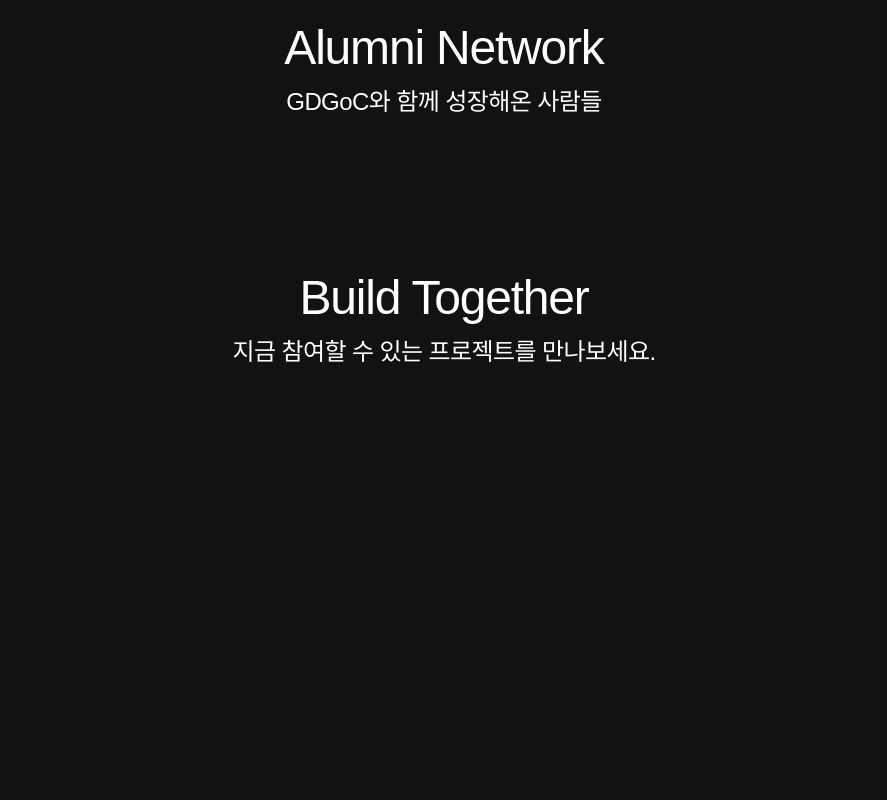
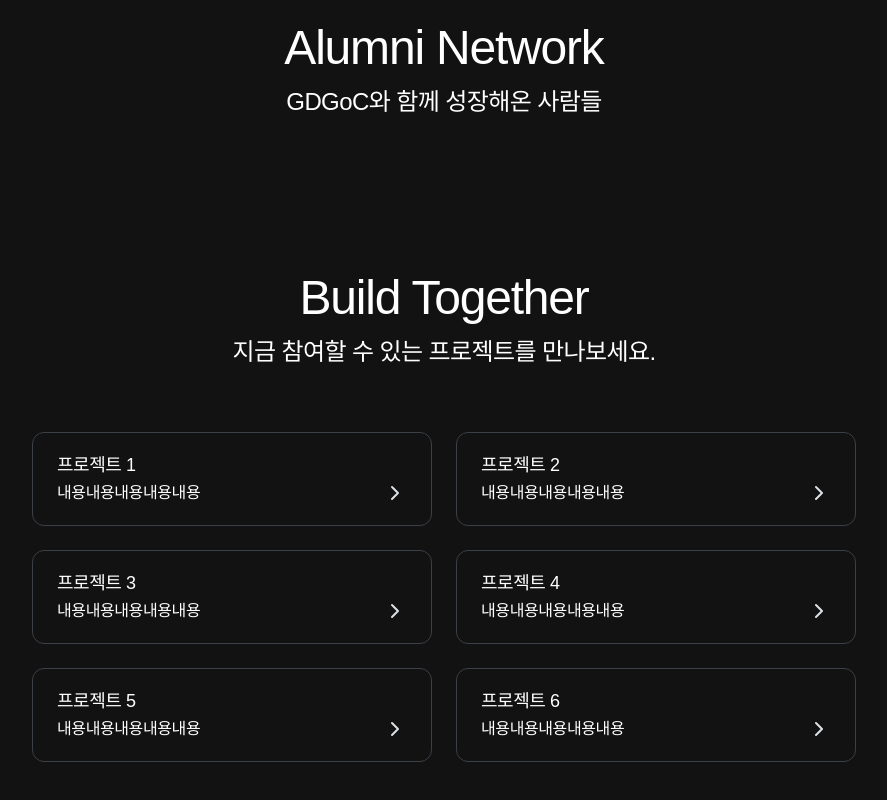
Before and after one commit to GDGoC-member-project/client, a React (Vite) app: page / in a window 1280 px wide. Shown: the part 982-1782 px from the top of the page, without its empty margins (196-1083 px from the left). Before the commit the page ends 1350 px from the top, so only its background shows below. Built offline with nearby package versions, Linux system fonts and the light colour scheme; a web font is replaced by a local one.

Commit message:
feat: add open project previews in build together section (#1)

```diff
--- /dev/null
+++ b/src/components/ExpandableCard/CardHeader.tsx
@@ -0,0 +1,28 @@
+import { ChevronRight } from "lucide-react";
+import type { ExpandableCardProps } from "./types";
+
+export function CardHeader({ title, description, expanded }: ExpandableCardProps) {
+    return (
+        <div className="flex items-end justify-between gap-1">
+            <div className="flex items-center gap-1.5">
+                <div className="flex flex-col gap-1">
+                    {title && <h2 className="truncate font-body02-medium">{title}</h2>}
+                    {description && <p className="font-body03-medium">{description}</p>}
+                </div>
+            </div>
+
+            <button
+                type="button"
+                aria-expanded={!!expanded}
+                aria-label={expanded ? "Collapse" : "Expand"}
+                className="grid rounded-md place-items-center"
+            >
+                <ChevronRight
+                    className={`size-6 text-grey-200 transition-transform ${
+                        expanded ? "rotate-90" : "rotate-0"
+                    }`}
+                />
+            </button>
+        </div>
+    );
+}
--- /dev/null
+++ b/src/components/ExpandableCard/index.tsx
@@ -0,0 +1,38 @@
+import { useExpandableMotion } from "@/hooks/useExpandableMotion";
+import { motion } from "motion/react";
+import { SMOOOTH } from "@/styles/transitions";
+import type { ExpandableCardProps } from "./types";
+import { CardHeader } from "./CardHeader";
+
+export default function ExpandableCard({
+    title,
+    description,
+    defaultExpanded = false,
+    expanded: expandedProp,
+    onExpandedChange,
+    className,
+    children,
+}: ExpandableCardProps) {
+    const { expanded, open, close, contentMotion } = useExpandableMotion({
+        expandedProp,
+        defaultExpanded,
+        onExpandedChange,
+    });
+
+    return (
+        <motion.div
+            layout
+            transition={SMOOOTH}
+            className={`${className} w-full border border-grey-800 rounded-xl px-6 py-5 cursor-pointer transition-colors ${
+                expanded ? "bg-grey-900" : "bg-transparent"
+            }`}
+            onMouseEnter={open}
+            onMouseLeave={close}
+        >
+            <CardHeader title={title} description={description} expanded={expanded} />
+            <motion.div {...contentMotion}>
+                <div className="pt-4">{children}</div>
+            </motion.div>
+        </motion.div>
+    );
+}
--- /dev/null
+++ b/src/components/ExpandableCard/types.ts
@@ -0,0 +1,9 @@
+export type ExpandableCardProps = {
+    title?: string | React.ReactNode;
+    description?: string | React.ReactNode;
+    defaultExpanded?: boolean;
+    expanded?: boolean;
+    onExpandedChange?: (expanded: boolean) => void;
+    className?: string;
+    children?: React.ReactNode;
+};
--- /dev/null
+++ b/src/components/TeamRoleCapacityIndicator/index.tsx
@@ -0,0 +1,23 @@
+import type { TeamRoleCapacityIndicatorProps } from "./types";
+
+export default function TeamRoleCapacityIndicator({
+    role,
+    filled,
+    max,
+}: TeamRoleCapacityIndicatorProps) {
+    const isFull = filled >= max;
+
+    return (
+        <div
+            className={`${
+                isFull ? "text-grey-300" : "text-white"
+            } w-full flex items-center justify-between pointer-events-none`}
+        >
+            <p className="font-body03-medium">{role}</p>
+
+            <p className="font-body03-medium">
+                {filled}/{max}
+            </p>
+        </div>
+    );
+}
--- /dev/null
+++ b/src/components/TeamRoleCapacityIndicator/types.ts
@@ -0,0 +1,5 @@
+export type TeamRoleCapacityIndicatorProps = {
+    role: string;
+    filled: number;
+    max: number;
+};
--- /dev/null
+++ b/src/hooks/useExpandableMotion.ts
@@ -0,0 +1,41 @@
+import { useState, useCallback } from "react";
+import { SMOOOTH } from "@/styles/transitions";
+
+type UseExpandableMotionArgs = {
+    expandedProp?: boolean;
+    defaultExpanded?: boolean;
+    onExpandedChange?: (e: boolean) => void;
+};
+
+export function useExpandableMotion({
+    expandedProp,
+    defaultExpanded = false,
+    onExpandedChange,
+}: UseExpandableMotionArgs) {
+    const [expandedInternal, setExpandedInternal] = useState(defaultExpanded);
+    const expanded = expandedProp ?? expandedInternal;
+
+    const setExpanded = useCallback(
+        (v: boolean) => {
+            if (expandedProp === undefined) setExpandedInternal(v);
+            onExpandedChange?.(v);
+        },
+        [expandedProp, onExpandedChange]
+    );
+
+    const contentMotion = {
+        initial: false,
+        animate: expanded
+            ? { height: "auto" as const, opacity: 1, y: 0 }
+            : { height: 0, opacity: 0, y: -6 },
+        transition: SMOOOTH,
+        style: { overflow: "hidden" as const },
+    };
+
+    const toggle = useCallback(() => setExpanded(!expanded), [expanded, setExpanded]);
+
+    const open = useCallback(() => setExpanded(true), [expanded, setExpanded]);
+    const close = useCallback(() => setExpanded(false), [expanded, setExpanded]);
+
+    return { expanded, toggle, open, close, contentMotion };
+}
--- a/src/pages/home/index.tsx
+++ b/src/pages/home/index.tsx
@@ -5,7 +5,7 @@
 
 export default function Home() {
     return (
-        <div className="flex flex-col items-center gap-37.5">
+        <div className="flex flex-col items-center gap-37.5 pb-40">
             <Billboard />
             <OurPeople />
             <AlumniNetwork />
--- a/src/pages/home/sections/BuildTogether/index.tsx
+++ b/src/pages/home/sections/BuildTogether/index.tsx
@@ -1,9 +1,49 @@
+import ExpandableCard from "@/components/ExpandableCard";
+import TeamRoleCapacityIndicator from "@/components/TeamRoleCapacityIndicator";
+
+const MOCK = Array.from({ length: 6 }).map((_, idx) => ({
+    id: idx,
+    title: `프로젝트 ${idx + 1}`,
+    description: "내용내용내용내용내용",
+}));
+
 export default function BuildTogether() {
+    const left = MOCK.filter((_, i) => i % 2 === 0);
+    const right = MOCK.filter((_, i) => i % 2 === 1);
+
     return (
-        <section>
-            <div className="flex flex-col items-center gap-2">
+        <section className="px-4 sm:px-0">
+            <div className="flex flex-col items-center gap-2 mb-16">
                 <h2 className="font-title03-medium">Build Together</h2>
                 <p className="font-head02-regular">지금 참여할 수 있는 프로젝트를 만나보세요.</p>
+            </div>
+
+            <div className="flex flex-col items-center gap-6 sm:flex-row sm:items-start sm:justify-center">
+                <div className="w-full sm:w-100 flex flex-col gap-6">
+                    {left.map((p) => (
+                        <ExpandableCard key={p.id} title={p.title} description={p.description}>
+                            <div className="w-full flex flex-col gap-2">
+                                <TeamRoleCapacityIndicator role="기획" filled={1} max={1} />
+                                <TeamRoleCapacityIndicator role="디자이너" filled={1} max={2} />
+                                <TeamRoleCapacityIndicator role="프론트엔드" filled={0} max={2} />
+                                <TeamRoleCapacityIndicator role="백엔드" filled={2} max={2} />
+                            </div>
+                        </ExpandableCard>
+                    ))}
+                </div>
+
+                <div className="w-full sm:w-100 flex flex-col gap-6">
+                    {right.map((p) => (
+                        <ExpandableCard key={p.id} title={p.title} description={p.description}>
+                            <div className="w-full flex flex-col gap-2">
+                                <TeamRoleCapacityIndicator role="기획" filled={1} max={1} />
+                                <TeamRoleCapacityIndicator role="디자이너" filled={1} max={2} />
+                                <TeamRoleCapacityIndicator role="앱 개발자" filled={1} max={2} />
+                                <TeamRoleCapacityIndicator role="백엔드" filled={2} max={2} />
+                            </div>
+                        </ExpandableCard>
+                    ))}
+                </div>
             </div>
         </section>
     );
```
